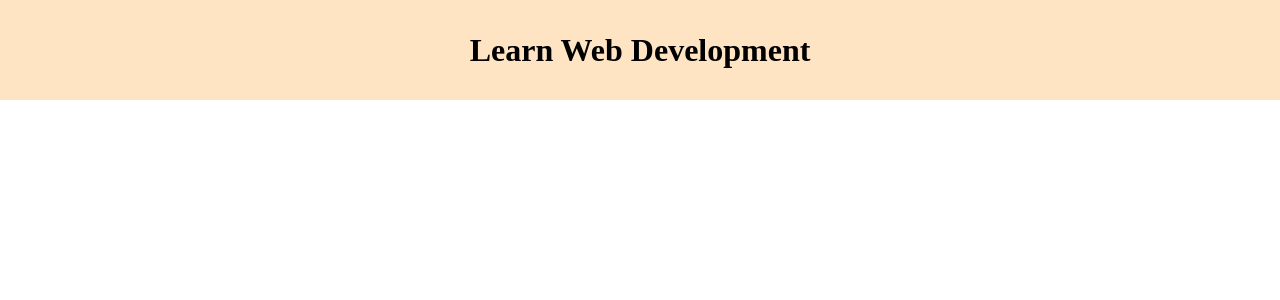
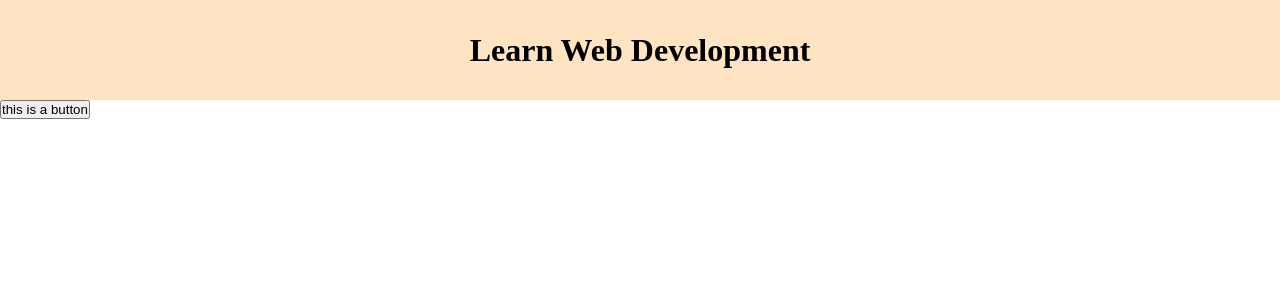
Before and after one commit to SwitchTia/react-use-state, a React (Vite) app: page / in a window 1280 px wide. Shown: the top 300 px of the page. Built offline with nearby package versions, Linux system fonts and the light colour scheme.

Commit message:
Feat: Button component

```diff
--- a/src/App.jsx
+++ b/src/App.jsx
@@ -1,10 +1,18 @@
-import Header from "./components/Header"
+import Header from "./components/Header";
+import Button from "./components/Button";
+import { languages } from "./assets/languages";
+
 
 function App() {
 
   return (
     <>
      <Header/>
+     <main>
+      <section>
+        <Button/>
+      </section>
+     </main>
 
     </>
   )
--- /dev/null
+++ b/src/components/Button.jsx
@@ -0,0 +1,8 @@
+export default function Button() {
+
+    return (
+        <div>
+            <button>this is a button</button>
+        </div>
+    );
+}
```
